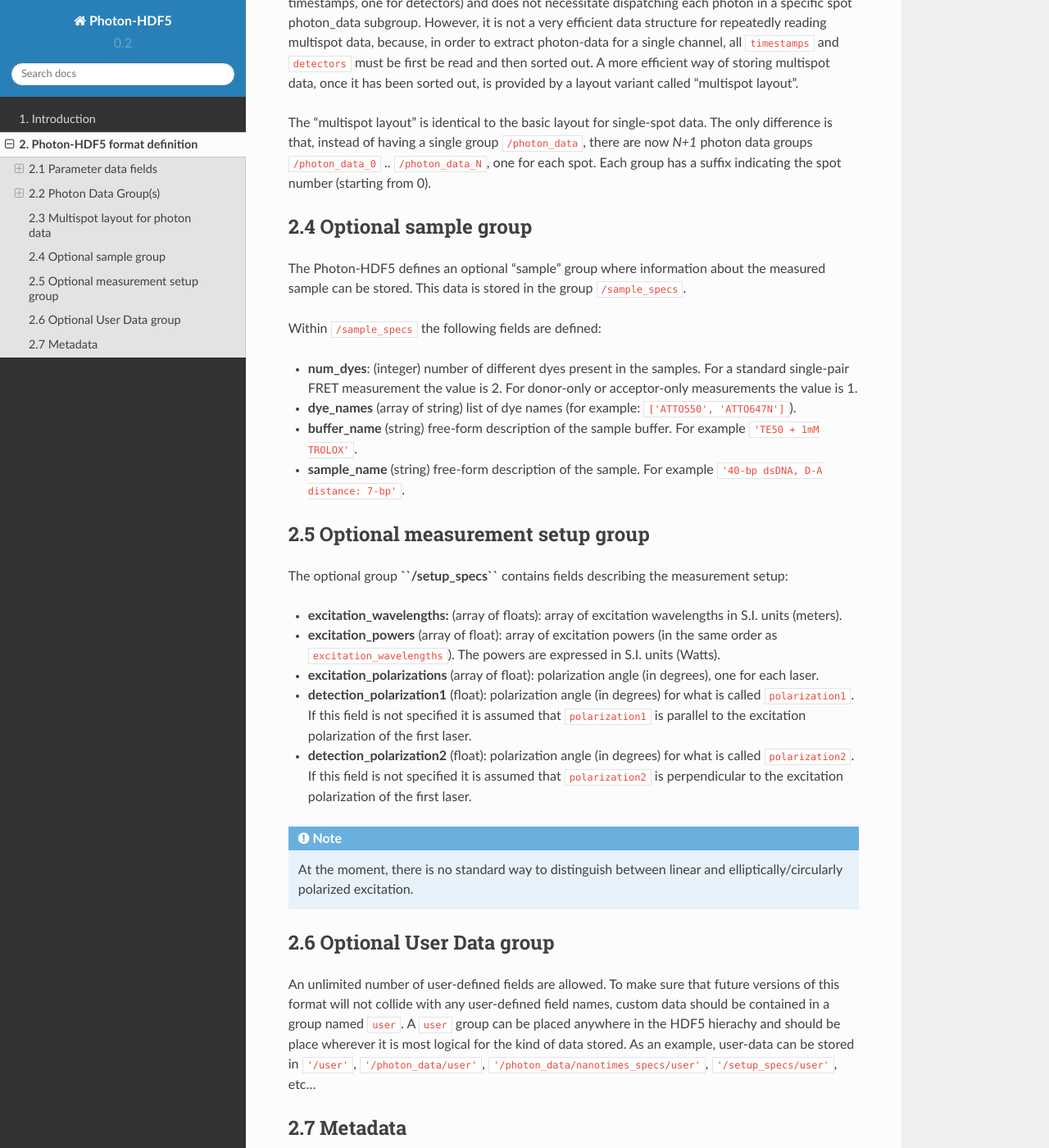
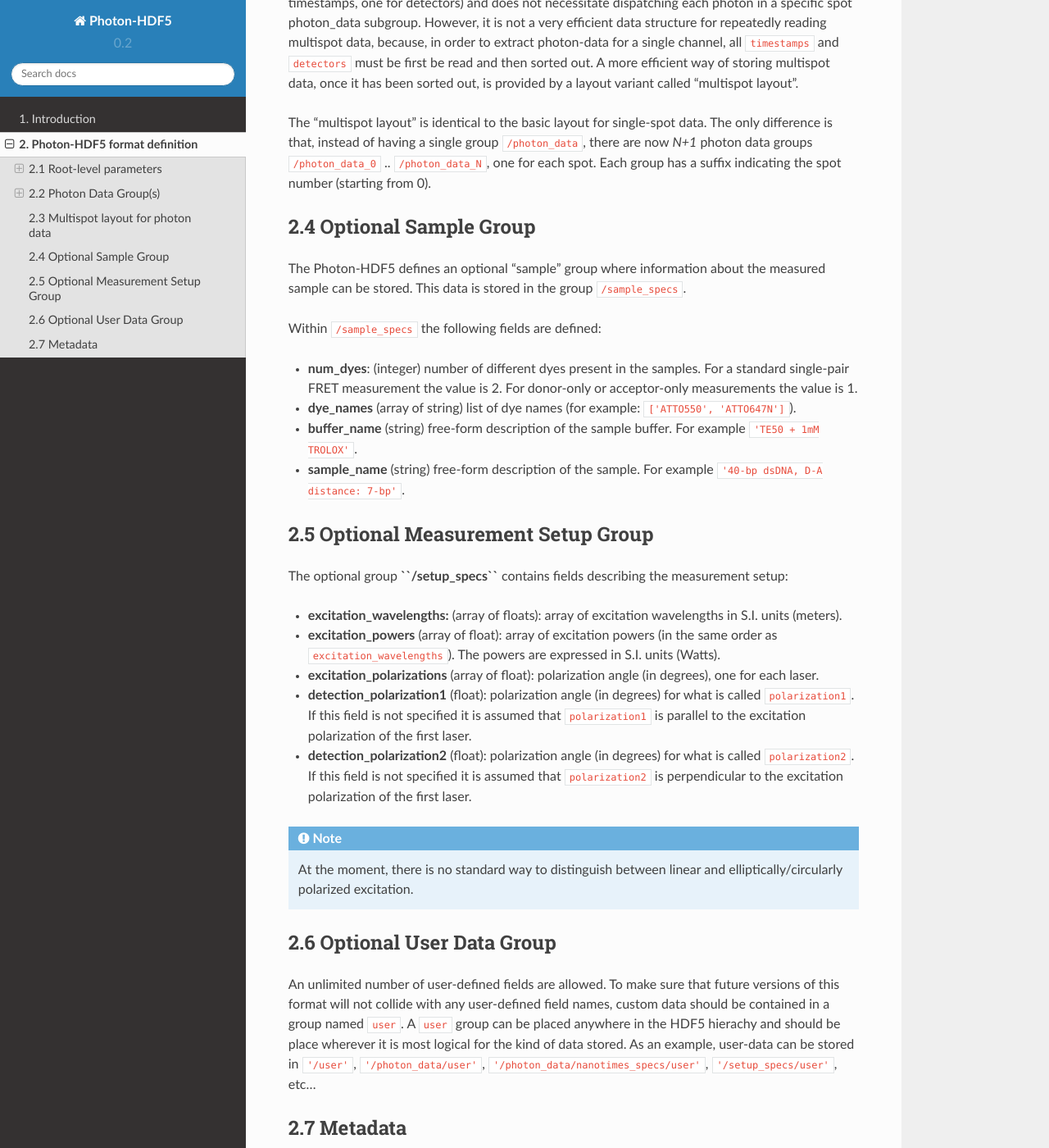
Before and after one commit to Photon-HDF5/photon-hdf5, a Sphinx documentation site: the page built from docs/phdata.rst, in a window 1280 px wide and 1400 px high, scrolled down 5618 px. Shown: the whole window at 82% size. Built offline with Sphinx 7.4.7 and the Read the Docs theme 2.0.0, drawn with Linux system fonts in a browser that asks for light colours; some of the changed text lies outside the part shown.

Commit message:
Fix headings

```diff
--- a/docs/phdata.rst
+++ b/docs/phdata.rst
@@ -8,7 +8,7 @@ An overview of the data format is show in the following figure
     Show a TOC view of a typical file, identifying root data,
     photon group data and subgroups. Mention Metadata.
 
-2.1 Parameter data fields
+2.1 Root-level parameters
 -------------------------
 
 There are mandatory and optional parameters (scalars or arrays of
@@ -26,18 +26,23 @@ as well as user-specific information, discussed in the last sections.
    increment is determined by the acquisition electronics. However,
    timestamps can also be floats and express the time in seconds. In
    this case ``timestamps_unit`` will set to 1.
+
 -  **num_spots**: (integer) Normally it is 1 for single-spot
    measurements. In multi-spot measurements contains the number of
    excitation or detection spots.
+
 -  **alex**: (boolean) if True (i.e. = 1), the measurements uses
    alternated excitation.
+
 -  **lifetime**: (boolean) if True (i.e. = 1), the data contains
    nanotime information for each photon (provided by some kind of
    TAC/TDC i.e. TCSPC hardware) in addition to the standard macrotime
    information (typically provided by some kind of digital clock with a
    10-100 ns period).
+
 -  **num_spectral_ch**: (interger) number of different spectral
    bands in the detection channels (i.e. 2 for 2-colors smFRET).
+
 -  **num_polariz_ch**: (interger) number of different polarization
    in the detection channels. The value is 1 if no polarization
    selection is performed and 2 if two orthogonal polarizations are
@@ -77,6 +82,7 @@ Some of those parameters are mandatory, some other are optional.
 -  **alex_period_donor**: (array with an even-number of elements,
    integers): The start and stop values identifying the donor emission
    period.
+
 -  **alex_period_acceptor**: (array with an even-number of elements,
    integers): The start and stop values identifying the acceptor
    emission period.
@@ -105,6 +111,7 @@ period) are obtained by applying one of these two conditions:
 
 -  ``(A > start) and (A < stop)`` when ``start < stop`` (*internal
    range*)
+
 -  ``(A > start) or  (A < stop)`` when ``start > stop`` (*external
    range*).
 
@@ -211,15 +218,18 @@ polarization channel, the following arrays are defined inside the
    smFRET with polarization (4 detectors) will have 2 values. For a
    multispot measurement, it will contain the list of donor channel
    detectors (see section 2.3).
+
 -  **acceptor**: (array of integers) list of detectors for the
    acceptor channel. A standard smFRET measurement will have only one
    value. A smFRET with polarization (4 detectors) will have 2 values.
    For a multi-spot measurement it will contain the list of
    acceptor-channel detectors (see section 2.3).
+
 -  **polarization1** (array of integers) list of detectors for the
    "first" polarization. If not specified in the experimental setup
    section, this polarization is assumed parallel to the excitation
    polarization.
+
 -  **polarization2** (array of integers) list of detectors for the
    "second" polarization. If not specified in the experimental setup
    section, this polarization is assumed perpendicular to the excitation
@@ -264,8 +274,10 @@ Optionally the following specifications can be provided:
 
 -  **irf_hist_donor**: (array of integers) Instrument Response
    Function (IRF) histogram for the donor detection channel.
+
 -  **irf_hist_acceptor**: (array of integers) Instrument Response
    Function (IRF) histogram for the acceptor detection channel.
+
 -  **calibration_hist**: (array of integers) Histograms of
    uncorrelated counts used to correct the TCSPC non-linearities.
 
@@ -274,9 +286,12 @@ optionally contain these additional specifications:
 
 -  **tau_accept_only**: (float) Intrinsic Acceptor lifetime
    (seconds).
+
 -  **tau_donor_only**: (float) Intrinsic Donor lifetime (seconds).
+
 -  **tau_fret_donor**: (float) Donor lifetime in presence of
    Acceptor (seconds).
+
 -  **inverse_fret_rate**: (float) FRET energy transfer lifetime
    (seconds). Inverse of the rate of ``D*A`` -> ``DA*``.
 
@@ -310,7 +325,7 @@ data. The only difference is that, instead of having a single group
 ``/photon_data_0`` .. ``/photon_data_N``, one for each spot. Each group
 has a suffix indicating the spot number (starting from 0).
 
-2.4 Optional sample group
+2.4 Optional Sample Group
 -------------------------
 
 The Photon-HDF5 defines an optional "sample" group where information
@@ -322,14 +337,17 @@ Within ``/sample_specs`` the following fields are defined:
 -  **num_dyes**: (integer) number of different dyes present in the
    samples. For a standard single-pair FRET measurement the value is 2.
    For donor-only or acceptor-only measurements the value is 1.
+
 -  **dye_names** (array of string) list of dye names (for example:
    ``['ATTO550', 'ATTO647N']``).
+
 -  **buffer_name** (string) free-form description of the sample
    buffer. For example ``'TE50 + 1mM TROLOX'``.
+
 -  **sample_name** (string) free-form description of the sample. For
    example ``'40-bp dsDNA, D-A distance: 7-bp'``.
 
-2.5 Optional measurement setup group
+2.5 Optional Measurement Setup Group
 ------------------------------------
 
 The optional group **``/setup_specs``** contains fields describing the
@@ -359,7 +377,7 @@ measurement setup:
    At the moment, there is no standard way to distinguish
    between linear and elliptically/circularly polarized excitation.
 
-2.6 Optional User Data group
+2.6 Optional User Data Group
 ----------------------------
 
 An unlimited number of user-defined fields are allowed. To make sure
```
